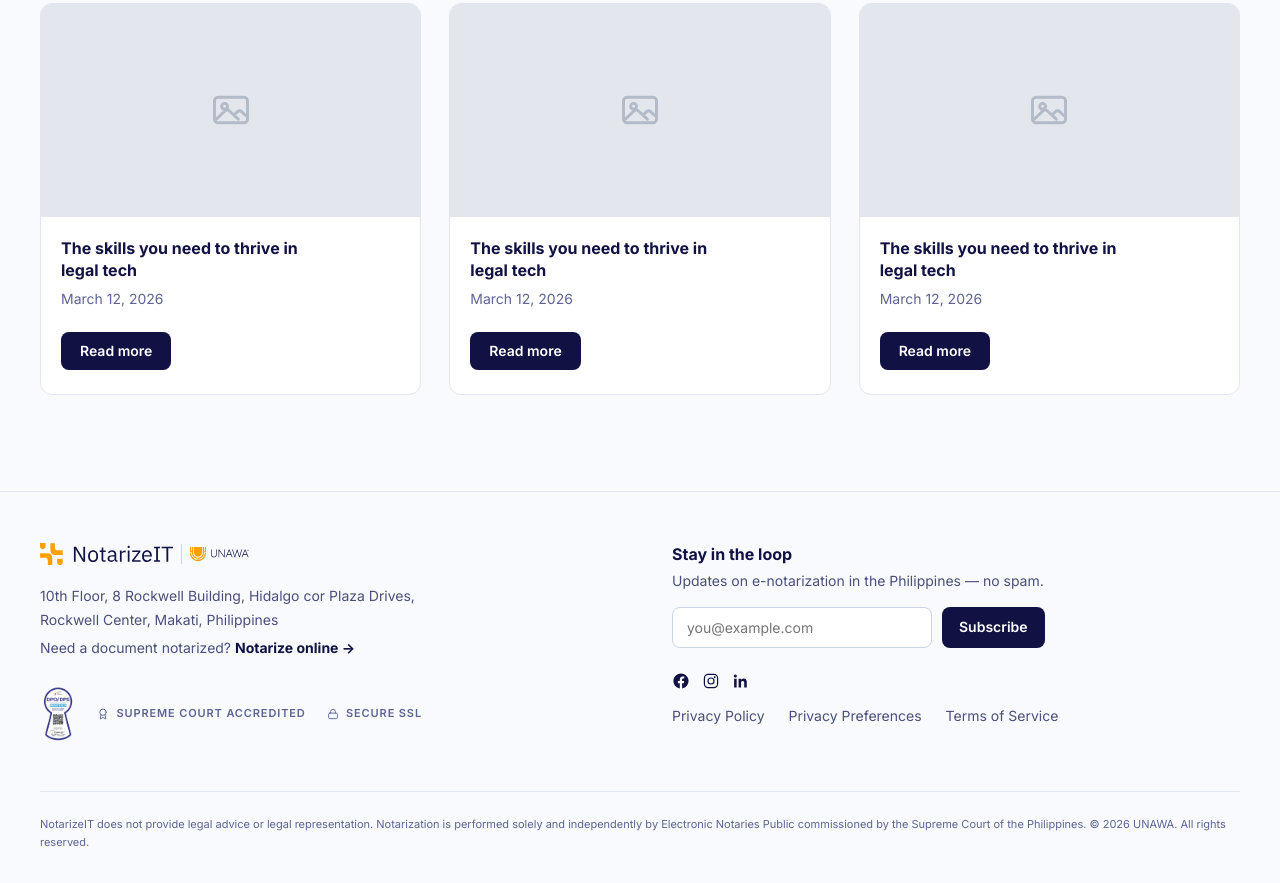
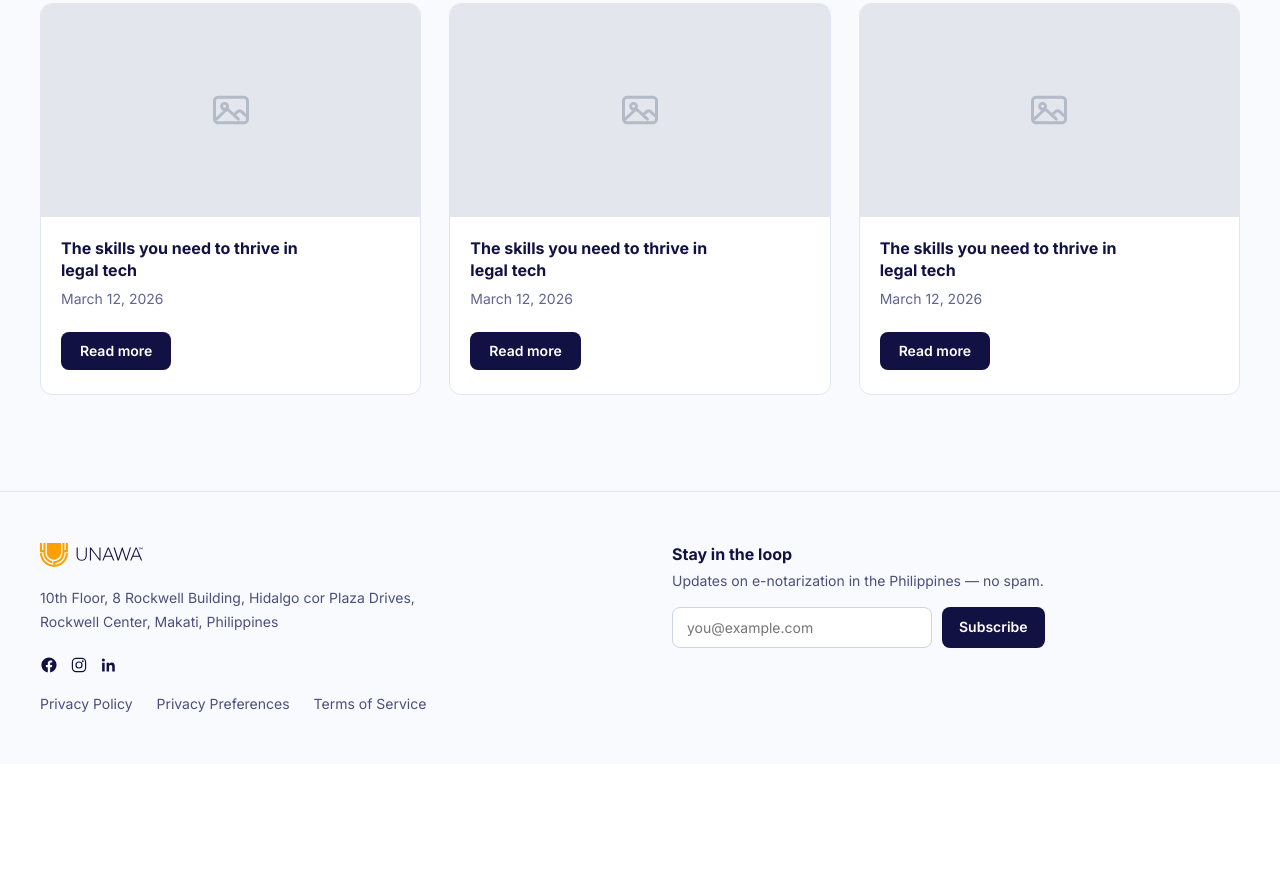
Before and after one commit to Unawa-Cloud/Unawa-Cloud.github.io, an Astro site: page / in a window 1280 px wide. Shown: the part 4365-5248 px from the top of the page. After the commit the page ends 5129 px from the top, so only its background shows below. Built offline with nearby package versions, Linux system fonts and the light colour scheme; Astro itself is replaced by a stand-in of ours.

Commit message:
Rebuild the footer to the designer's revision
Re-read the frame rather than acting on the one crop. The footer changed
more than the logo colour:

- the lockup is UNAWA alone, not NotarizeIT | UNAWA
- socials and legal links move from the right column to under the address
- the "Need a document notarized?" prompt is gone
- the DPO/DPS, Supreme Court and SSL badges are gone
- the legal disclaimer is gone

The shield is orange there too, matching the nav. Deletes badges/dpo.png
and badges/ssl.png, now unreferenced; the Supreme Court seal stays because
the credibility strip uses it. Drops the five dead keys from content.ts.

Verified at 1440 and 375: no overflow, nothing broken, and the lockup sits
at 0.274 of the address line's width against the frame's 0.272.

Co-Authored-By: Claude Opus 5 <noreply@anthropic.com>

```diff
--- a/src/components/SiteFooter.astro
+++ b/src/components/SiteFooter.astro
@@ -2,38 +2,38 @@
 import Icon from './Icon.astro';
 import { footer } from '../data/content';
 
-/** The Figma footer carries the NotarizeIT | UNAWA lockup. Kept as designed. */
+/**
+ * Matches the footer the designer revised on 23 Nov 2026: UNAWA alone rather
+ * than the NotarizeIT lockup, with the socials and legal links moved under the
+ * address. The accreditation badges, the "Notarize online" prompt and the legal
+ * disclaimer were all dropped from the frame.
+ */
 ---
 
 <footer class="footer">
   <div class="container footer__inner">
     <div class="footer__brandcol">
-      <p class="footer__lockup">
-        <img class="footer__productlogo" src="/brand/notarizeit.svg" alt="NotarizeIT" width="500" height="83" />
-        <span class="footer__divider" aria-hidden="true"></span>
-        <img class="footer__parentlogo" src="/brand/unawa.svg" alt="UNAWA" width="184" height="43" />
-      </p>
+      <img class="footer__logo" src="/brand/unawa.svg" alt="UNAWA" width="184" height="43" />
 
       <address class="footer__address">
         {footer.address.map((line) => <span>{line}</span>)}
       </address>
 
-      <p class="footer__notarize">
-        {footer.notarizePrompt}{' '}
-        <a href={footer.notarizeLink.href}>{footer.notarizeLink.label}</a>
-      </p>
+      <ul class="footer__social">
+        {footer.social.map((item) => (
+          <li>
+            <a href={item.href} aria-label={item.name}>
+              <Icon name={item.icon} size={18} />
+            </a>
+          </li>
+        ))}
+      </ul>
 
-      <div class="footer__badges">
-        <img
-          class="footer__seal"
-          src="/badges/dpo.png"
-          alt="DPO/DPS registered with the National Privacy Commission"
-          width="186"
-          height="285"
-        />
-        <span class="footer__badge"><Icon name="award" size={14} />{footer.badges[0]}</span>
-        <span class="footer__badge"><Icon name="lock" size={14} />{footer.badges[1]}</span>
-      </div>
+      <ul class="footer__legal">
+        {footer.legalLinks.map((link) => (
+          <li><a href={link.href}>{link.label}</a></li>
+        ))}
+      </ul>
     </div>
 
     <div class="footer__newscol">
@@ -52,27 +52,7 @@ import { footer } from '../data/content';
         <button class="btn btn--dark" type="submit">{footer.newsletter.submit}</button>
       </form>
       <p class="footer__formstatus" data-newsletter-status role="status" hidden></p>
-
-      <ul class="footer__social">
-        {footer.social.map((item) => (
-          <li>
-            <a href={item.href} aria-label={item.name}>
-              <Icon name={item.icon} size={18} />
-            </a>
-          </li>
-        ))}
-      </ul>
-
-      <ul class="footer__legal">
-        {footer.legalLinks.map((link) => (
-          <li><a href={link.href}>{link.label}</a></li>
-        ))}
-      </ul>
     </div>
-  </div>
-
-  <div class="container">
-    <p class="footer__disclaimer">{footer.disclaimer}</p>
   </div>
 </footer>
 
@@ -80,7 +60,7 @@ import { footer } from '../data/content';
   .footer {
     background: var(--paper);
     border-top: 1px solid var(--line);
-    padding-block: clamp(2.5rem, 4vw, 3.5rem) 2rem;
+    padding-block: clamp(2.5rem, 4vw, 3.5rem);
   }
 
   .footer__inner {
@@ -89,23 +69,9 @@ import { footer } from '../data/content';
     gap: clamp(2rem, 5vw, 4rem);
   }
 
-  .footer__lockup {
-    display: flex;
-    align-items: center;
-    gap: 0.5rem;
-  }
-
-
-  .footer__productlogo { height: 22px; width: auto; }
-
-  .footer__divider {
-    width: 1px;
-    height: 20px;
-    background: var(--line-2);
-  }
-
-
-  .footer__parentlogo { height: 14px; width: auto; }
+  /* 24px puts the lockup at ~0.27 of the address line's width, which is the
+     proportion the frame uses. */
+  .footer__logo { height: 24px; width: auto; }
 
   .footer__address {
     display: grid;
@@ -117,40 +83,25 @@ import { footer } from '../data/content';
     color: var(--muted);
   }
 
-  .footer__notarize {
-    margin-top: 0.5rem;
+  .footer__social {
+    display: flex;
+    gap: 0.75rem;
+    margin-top: 1.5rem;
+    color: var(--ink);
+  }
+
+  .footer__social a:hover { color: var(--blue); }
+
+  .footer__legal {
+    display: flex;
+    flex-wrap: wrap;
+    gap: 0.5rem 1.5rem;
+    margin-top: 1.25rem;
     font-size: var(--t-small);
     color: var(--muted);
   }
 
-  .footer__notarize a {
-    font-weight: 700;
-    color: var(--ink);
-  }
-
-  .footer__notarize a:hover { color: var(--blue); }
-
-  .footer__badges {
-    display: flex;
-    flex-wrap: wrap;
-    align-items: center;
-    gap: 1.25rem;
-    margin-top: 1.75rem;
-  }
-
-  /* The DPO/DPS seal is a tall card, not a glyph. */
-  .footer__seal { width: auto; height: 58px; object-fit: contain; flex: none; }
-
-  .footer__badge {
-    display: inline-flex;
-    align-items: center;
-    gap: 0.4rem;
-    font-size: var(--t-footnote);
-    font-weight: 600;
-    letter-spacing: 0.08em;
-    text-transform: uppercase;
-    color: var(--muted-2);
-  }
+  .footer__legal a:hover { color: var(--blue); }
 
   .footer__newstitle {
     font-size: var(--t-body);
@@ -192,35 +143,6 @@ import { footer } from '../data/content';
     color: var(--blue);
   }
 
-  .footer__social {
-    display: flex;
-    gap: 0.75rem;
-    margin-top: 1.5rem;
-    color: var(--ink);
-  }
-
-  .footer__social a:hover { color: var(--blue); }
-
-  .footer__legal {
-    display: flex;
-    flex-wrap: wrap;
-    gap: 0.5rem 1.5rem;
-    margin-top: 1rem;
-    font-size: var(--t-small);
-    color: var(--muted);
-  }
-
-  .footer__legal a:hover { color: var(--blue); }
-
-  .footer__disclaimer {
-    margin-top: clamp(2rem, 4vw, 3rem);
-    padding-top: 1.5rem;
-    border-top: 1px solid var(--line);
-    font-size: var(--t-footnote);
-    line-height: 1.6;
-    color: var(--muted-2);
-  }
-
   .sr-only {
     position: absolute;
     width: 1px;
--- a/src/data/content.ts
+++ b/src/data/content.ts
@@ -234,9 +234,6 @@ export const footer = {
     '10th Floor, 8 Rockwell Building, Hidalgo cor Plaza Drives,',
     'Rockwell Center, Makati, Philippines',
   ],
-  notarizePrompt: 'Need a document notarized?',
-  notarizeLink: { label: 'Notarize online →', href: '#notarizeit' },
-  badges: ['Supreme Court accredited', 'Secure SSL'],
   newsletter: {
     title: 'Stay in the loop',
     body: 'Updates on e-notarization in the Philippines — no spam.',
@@ -253,12 +250,6 @@ export const footer = {
     { label: 'Privacy Preferences', href: '#privacy-preferences' },
     { label: 'Terms of Service', href: '#terms' },
   ],
-  disclaimer:
-    'NotarizeIT does not provide legal advice or legal representation. ' +
-    'Notarization is performed solely and independently by Electronic Notaries ' +
-    'Public commissioned by the Supreme Court of the Philippines. ' +
-    '© 2026 UNAWA. All rights reserved.',
-  privacyButton: 'Privacy preferences',
 } as const;
 
 export const meta = {
```
Also changed, not shown: README.md, public/badges/dpo.png (deleted), public/badges/ssl.png (deleted).
